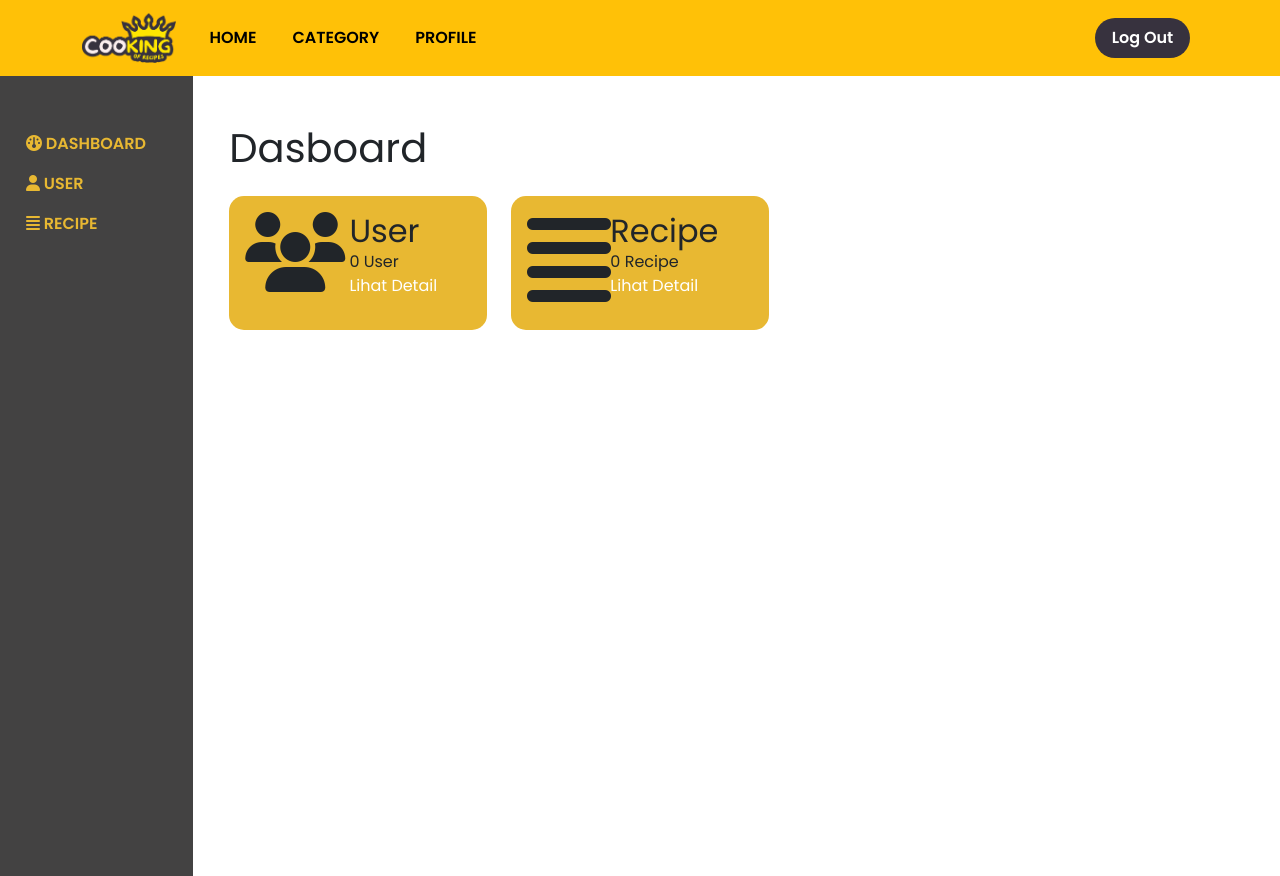
After one commit to ReymenMaulana26/UAS-PBW, a PHP site: the page made by admin page/admin_page.php in a window 1280 px wide. The commit adds this page. Run offline with PHP 8.4, Linux system fonts and the light colour scheme; the visitor is signed in with stand-in values (Sample User, id 1); data that the repository does not hold is empty.

Commit message:
Login,logout admin and dashboard admin

```diff
--- /dev/null
+++ b/admin page/admin_page.php
@@ -0,0 +1,129 @@
+<?php
+
+include '../config.php';
+
+    session_start();
+    if($_SESSION['login']==false) {
+        header('location: login.php');
+    }
+
+// Fetch recipes data from database
+$queryuser = mysqli_query($conn, "SELECT * FROM user");
+$jumlahuser = mysqli_num_rows($queryuser);
+
+
+// Fetch recipes data from database
+$queryrecipe = mysqli_query($conn, "SELECT * FROM recipe");
+$jumlahrecipe = mysqli_num_rows($queryrecipe);
+
+?>
+<!doctype html>
+<html lang="en">
+
+<head>
+    <meta charset="utf-8">
+    <meta name="viewport" content="width=device-width, initial-scale=1">
+    <title>CooKING WebApp</title>
+    <link href="https://cdn.jsdelivr.net/npm/bootstrap@5.3.0-alpha3/dist/css/bootstrap.min.css" rel="stylesheet" integrity="sha384-KK94CHFLLe+nY2dmCWGMq91rCGa5gtU4mk92HdvYe+M/SXH301p5ILy+dN9+nJOZ" crossorigin="anonymous">
+    <link rel="stylesheet" href="https://cdnjs.cloudflare.com/ajax/libs/font-awesome/6.4.0/css/all.min.css">
+    <link rel="preconnect" href="https://fonts.googleapis.com">
+    <link rel="preconnect" href="https://fonts.gstatic.com" crossorigin>
+    <link href="https://fonts.googleapis.com/css2?family=Poppins:wght@400;600&display=swap" rel="stylesheet">
+    <link rel="stylesheet" href="../css/admin_page.css">
+</head>
+
+<body>
+    <!--Start Navbar -->
+    <nav class="navbar navbar-expand-lg bg-warning">
+        <div class="container">
+            <a class="navbar-brand" href="admin_page.php">
+                <img src="../asset/cookingmainlogo.png" height="50px">
+            </a>
+            <button class="navbar-toggler" type="button" data-bs-toggle="collapse" data-bs-target="#navbarSupportedContent" aria-controls="navbarSupportedContent" aria-expanded="false" aria-label="Toggle navigation">
+                <span class="navbar-toggler-icon"></span>
+            </button>
+            <div class="collapse navbar-collapse" id="navbarSupportedContent">
+                <ul class="navbar-nav me-auto my-2 my-lg-0">
+                    <li class="nav-item">
+                        <a class="nav-link active" href="admin_page.php">Home</a>
+                    </li>
+                    <li class="nav-item">
+                        <a class="nav-link" href="category.php">Category</a>
+                    </li>
+                    <li class="nav-item">
+                        <a class="nav-link" href="profile.php">Profile</a>
+                    </li>
+                </ul>
+                <?php
+                if (isset($_SESSION['username_admin'])) {
+                    // User is signed in, show logout button
+                    echo '<button class="btn2 mx-2" onclick="location.href=\'../logout.php\'" type="submit">Log Out</button>';
+                } else {
+                    // User is not signed in, show sign in and sign up buttons
+                    echo '<button class="btn1 mx-2" onclick="location.href=\'signin.php\'" type="submit">Sign In</button>';
+                    echo '<button class="btn2 mx-2" onclick="location.href=\'signup.php\'" type="submit">Sign Up</button>';
+                }
+                ?>
+            </div>
+        </div>
+    </nav>
+    <!-- End Navbar -->
+
+    <!-- Start Nested nav -->
+    <div class="row">
+  <div class="col-lg-2">
+    <div class="container-nav">
+        <nav id="navbar-example3">
+        <nav class="nav nav-pills flex-column">
+            <a class="nav-link" href="" ></a>
+            <a class="nav-link" href=""></a>
+            <a class="nav-link" href=""></a>
+            <a class="nav-link" href="" style="color: #E8B832;"><i class="fa-solid fa-gauge fa-1x"></i> Dashboard</a>
+            <a class="nav-link" href="user.php" style="color: #E8B832;"><i class="fa-solid fa-user fa-1x"></i> User</a>
+            <a class="nav-link" href="user.php" style="color: #E8B832;"><i class="fas fa-align-justify fa-1x"></i> Recipe</a>
+        </nav>
+    </div>
+  </div>
+    <!-- End Nested nav -->
+
+    <!-- Start content -->
+    <div class="col-8">
+    <div class="container mt-5">
+        <h1>Dasboard</h1>
+        <div class="row">
+            <div class="col-lg-4">
+                <div class="summary-user p-3 mt-3">
+                <div class="row">
+                    <div class="col-5">
+                        <i class="fa fa-users fa-5x"></i>
+                    </div>
+                    <div class="col-6">
+                        <h3 class="fs-2" style="margin-bottom: 0">User</h3>
+                        <p class="fs-8" style="margin: 0; padding-top: 0;"><?php echo $jumlahuser; ?> User</p>
+                        <p><a href="user.php" class="text-white fs-8" style="text-decoration: none">Lihat Detail</a></p>
+                    </div>
+                </div>
+            </div>
+            </div>
+
+            <div class="col-lg-4">
+                <div class="summary-category p-3 mt-3">
+                <div class="row">
+                    <div class="col-4">
+                        <i class="fas fa-align-justify fa-6x"></i>
+                    </div>
+                    <div class="col-6">
+                        <h3 class="fs-2" style="margin-bottom: 0">Recipe</h3>
+                        <p class="fs-8" style="margin: 0; padding-top: 0;"><?php echo $jumlahrecipe; ?> Recipe</p>
+                        <p><a href="recipe.php" class="text-white fs-8" style="text-decoration: none">Lihat Detail</a></p>
+                    </div>
+                </div>
+            </div>
+            </div>
+        </div>
+    </div>
+    <!-- End konten -->
+
+</body>
+
+</html>
--- /dev/null
+++ b/css/admin_page.css
@@ -0,0 +1,212 @@
+body{
+    overflow-x: hidden;
+    overflow-y: hidden;
+}
+
+.summary-user {
+    background-color: #E8B832;
+    border-radius: 15px;
+}
+
+.summary-category {
+    background-color: #E8B832;
+    border-radius: 15px;
+}
+
+* {
+    padding: 0;
+    margin: 0;
+    box-sizing: border-box;
+    font-family: 'Poppins', sans-serif;
+}
+
+/* Navbar */
+.nav-link {
+    margin-right: 10px;
+    margin-left: 10px;
+    color: black;
+    font-weight: 600;
+    text-transform: uppercase;
+}
+
+.nav-link:hover {
+    color: #fff;
+}
+
+/* Search Bar */
+.search {
+    position: relative;
+}
+
+.search input {
+    height: 40px;
+    text-indent: 10px;
+    font-size: 12pt;
+    border: 2px solid #37323E;
+    border-radius: 60px;
+}
+
+.search input:focus {
+    box-shadow: none;
+    border: 2px solid #37323E;
+}
+
+.search .fa-search {
+    position: relative;
+}
+
+.search button {
+    position: absolute;
+    top: 0;
+    right: 0;
+    height: 40px;
+    width: 100px;
+    color: #FCEFEF;
+    background: #37323E;
+    border: none;
+    border-radius: 60px;
+}
+
+.search button:hover {
+    position: absolute;
+    top: 0;
+    right: 0;
+    height: 40px;
+    width: 100px;
+    color: #37323E;
+    background: white;
+    border: 2px solid #37323E;
+    border-radius: 60px;
+    transition: 0.5s;
+}
+
+/* Main Content */
+.main {
+    background: url(../asset/img1.jpg)no-repeat;
+    background-size: cover;
+    background-position: 50% 50%;
+    height: 80vh;
+    width: 100%;
+}
+
+.main img {
+    opacity: 0.5;
+    height: 80vh;
+    width: 100%;
+}
+
+.main .row {
+    height: 80vh;
+    align-items: center;
+}
+
+.main h1 {
+    font-size: 5rem;
+    font-weight: 300;
+    font-family: 'Lobster', cursive;
+    color: #37323E;
+}
+
+/* Upload Content */
+.upload {
+    background: url(../asset/img2.jpg)no-repeat;
+    background-size: cover;
+    background-position: 50% 50%;
+    height: 80vh;
+    width: 100%;
+}
+
+.upload .row {
+    height: 80vh;
+    align-items: center;
+}
+
+.upload .col-lg-7 {
+    margin-left: 40%;
+}
+
+.upload h1 {
+    font-size: 5rem;
+    font-weight: 500;
+    font-family: 'Lobster', cursive;
+    color: #FCEFEF;
+}
+
+.upload h5 {
+    color: #FCEFEF;
+    font-weight: 500;
+}
+
+/* Container-nav */
+.container-nav {
+    background-color: #434242;
+    border-radius: none;
+    border-radius: none;
+    height: 100vh;
+}
+
+/* Buttons */
+.btn1 {
+    height: 40px;
+    width: 95px;
+    outline: none;
+    border: none;
+    background-color: #E8B832;
+    color: white;
+    font-weight: 700;
+    border-radius: 60px;
+}
+
+.btn1:hover {
+    color: #E8B832;
+    background-color: white;
+    border: 1px solid #E8B832;
+    transition: 0.5s;
+}
+
+.btn2 {
+    height: 40px;
+    width: 95px;
+    outline: none;
+    border: none;
+    background-color: #37323E;
+    color: white;
+    font-weight: 700;
+    border-radius: 60px;
+}
+
+.btn2:hover {
+    color: #37323E;
+    background-color: white;
+    border: 1px solid #37323E;
+    transition: 0.5s;
+}
+
+.btn3 {
+    height: 40px;
+    width: 120px;
+    border: none;
+    outline: none;
+    background-color: #FCEFEF;
+    color: #37323E;
+    font-weight: 700;
+    border-radius: 60px;
+}
+
+.btn3:hover {
+    color: #FCEFEF;
+    background-color: rgba(0, 0, 0, 0);
+    border: 3px solid #FCEFEF;
+    transition: 0.5s;
+}
+
+
+.summary-user {
+    background-color: #E8B832;
+    border-radius: 15px;
+}
+
+.summary-category {
+    background-color: #E8B832;
+    border-radius: 15px;
+}
--- a/index.php
+++ b/index.php
@@ -10,6 +10,7 @@ $rows = mysqli_query($conn,"SELECT * FROM recipe ORDER BY recipe_id DESC LIMIT 4
 
 <!DOCTYPE html>
 <html lang="en">
+
 <head>
     <meta charset="UTF-8">
     <meta name="viewport" content="width=device-width, initial-scale=1.0">
@@ -55,7 +56,7 @@ $rows = mysqli_query($conn,"SELECT * FROM recipe ORDER BY recipe_id DESC LIMIT 4
                       Sing In
                     </button>
                     <ul class="dropdown-menu">
-                      <li><a class="dropdown-item" href="admin/login.php">Admin</a></li>
+                      <li><a class="dropdown-item" href="admin page/login.php">Admin</a></li>
                       <li><a class="dropdown-item" href="signin.php">User</a></li>
                     </ul>
                   </div>';
```
Also changed, not shown: admin page/login.php (added, +81 -0 lines), admin page/logout.php (added, +10 -0 lines), css/login.css (added, +46 -0 lines), admin page/index.php (deleted).
